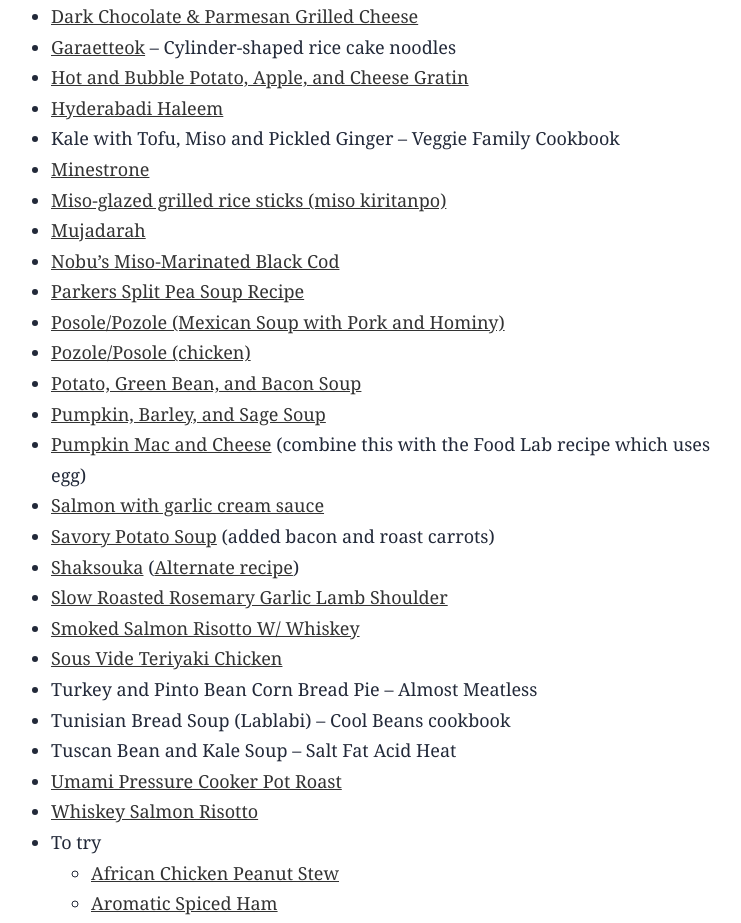
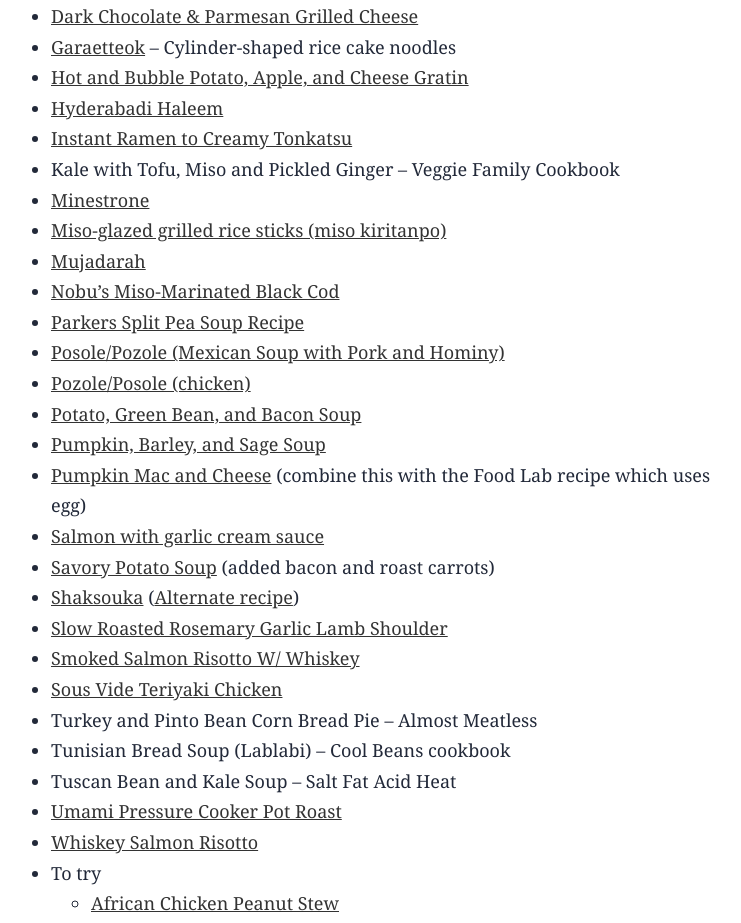
Before and after one commit to ErikaRS/erikars.com, an Astro site in the folder site/: page /recipes in a window 1280 px wide. Shown: the part 1325-2248 px from the top of the page, without its empty margins (269-1010 px from the left). Built offline with nearby package versions, Linux system fonts and the light colour scheme; Astro itself is replaced by a stand-in of ours.

Commit message:
Added Instant Ramen from Serious Eats

```diff
--- a/site/src/pages/recipes/index.md
+++ b/site/src/pages/recipes/index.md
@@ -35,6 +35,7 @@
 - [Garaetteok](https://www.maangchi.com/recipe/garaetteok) – Cylinder-shaped rice cake noodles
 - [Hot and Bubble Potato, Apple, and Cheese Gratin](http://www.google.com/url?q=http%3A%2F%2Fwww.pccnaturalmarkets.com%2Fpcc%2Frecipes%2Fhot-and-bubbly-potato-tart-apple-and-cheese-gratin&sa=D&sntz=1&usg=AFQjCNGrc7ft-exlUOGHH4efMKmjx_Bi_w)
 - [Hyderabadi Haleem](https://www.thedeliciouscrescent.com/haleem-recipe/)
+- [Instant Ramen to Creamy Tonkatsu](https://www.seriouseats.com/5-minute-tonkotsu-trick-11896465)
 - Kale with Tofu, Miso and Pickled Ginger – Veggie Family Cookbook
 - [Minestrone](http://www.google.com/url?q=http%3A%2F%2Fveganconnecticut.com%2F2012%2F12%2F04%2Fvegan-minestrone-that-makes-you-feel-like-a-cuddly-teddy-bear%2F&sa=D&sntz=1&usg=AFQjCNGs1_more207JrqOCKk3skCiglqDg)
 - [Miso-glazed grilled rice sticks (miso kiritanpo)](https://www.sbs.com.au/food/recipes/miso-glazed-grilled-rice-sticks-miso-kiritanpo)
```
